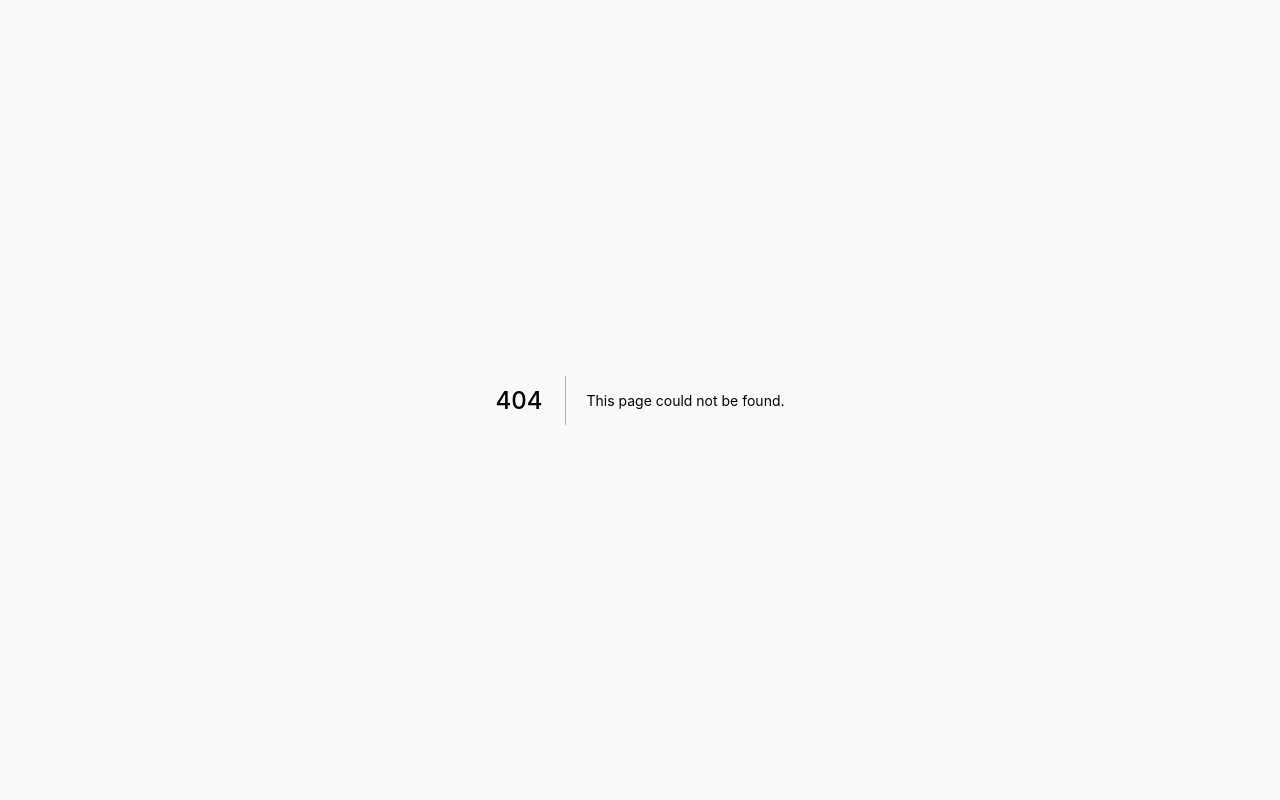
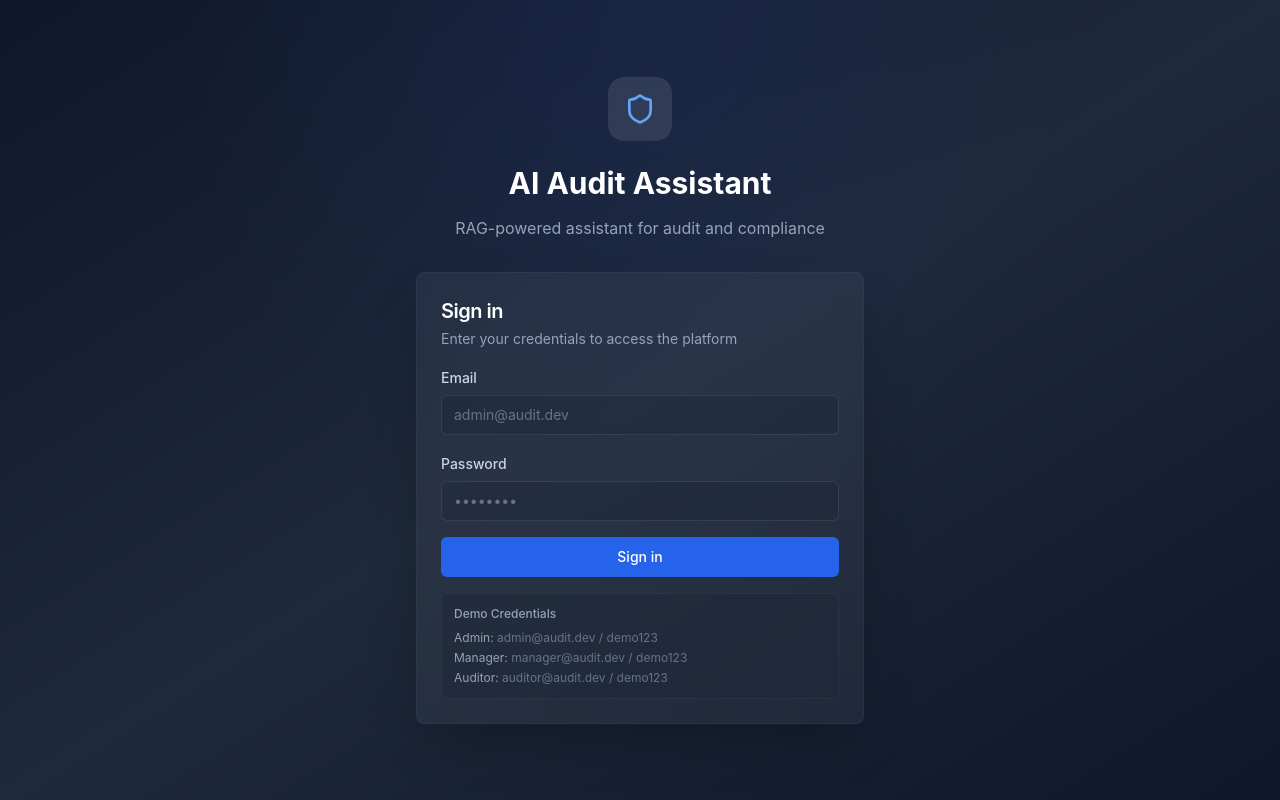
Before and after one commit to makbarsyahwana/audit-assistant-ui, a Next.js app: page /login in a window 1280 px wide. Before the commit this address had no page. Built offline with nearby package versions, Linux system fonts and the light colour scheme.

Commit message:
feat(auth): add NextAuth config, login page, middleware, and session provider

```diff
--- /dev/null
+++ b/src/app/api/auth/[...nextauth]/route.ts
@@ -0,0 +1,6 @@
+import NextAuth from "next-auth";
+import { authOptions } from "@/lib/auth";
+
+const handler = NextAuth(authOptions);
+
+export { handler as GET, handler as POST };
--- /dev/null
+++ b/src/app/login/page.tsx
@@ -0,0 +1,131 @@
+"use client";
+
+import { useState } from "react";
+import { signIn } from "next-auth/react";
+import { useRouter } from "next/navigation";
+import { Shield, AlertCircle } from "lucide-react";
+import { Button } from "@/components/ui/button";
+import { Input } from "@/components/ui/input";
+import { Card, CardContent, CardDescription, CardHeader, CardTitle } from "@/components/ui/card";
+import { VerticalCutReveal } from "@/components/fancy/vertical-cut-reveal";
+
+export default function LoginPage() {
+  const router = useRouter();
+  const [email, setEmail] = useState("");
+  const [password, setPassword] = useState("");
+  const [error, setError] = useState("");
+  const [loading, setLoading] = useState(false);
+
+  const handleSubmit = async (e: React.FormEvent) => {
+    e.preventDefault();
+    setError("");
+    setLoading(true);
+
+    try {
+      const result = await signIn("credentials", {
+        email,
+        password,
+        redirect: false,
+      });
+
+      if (result?.error) {
+        setError("Invalid email or password");
+      } else {
+        router.push("/");
+        router.refresh();
+      }
+    } catch {
+      setError("An unexpected error occurred");
+    } finally {
+      setLoading(false);
+    }
+  };
+
+  return (
+    <div className="min-h-screen flex items-center justify-center bg-gradient-to-br from-slate-900 via-slate-800 to-slate-900 px-4">
+      <div className="absolute inset-0 bg-[radial-gradient(ellipse_at_top,_var(--tw-gradient-stops))] from-blue-900/20 via-transparent to-transparent" />
+
+      <div className="relative w-full max-w-md space-y-8">
+        <div className="text-center">
+          <div className="inline-flex items-center justify-center w-16 h-16 rounded-2xl bg-white/10 backdrop-blur-sm mb-6">
+            <Shield className="w-8 h-8 text-blue-400" />
+          </div>
+          <h1 className="text-3xl font-bold text-white">
+            <VerticalCutReveal splitBy="words" staggerDuration={0.06}>
+              AI Audit Assistant
+            </VerticalCutReveal>
+          </h1>
+          <p className="mt-2 text-slate-400">
+            RAG-powered assistant for audit and compliance
+          </p>
+        </div>
+
+        <Card className="border-slate-700/50 bg-white/5 backdrop-blur-md shadow-2xl">
+          <CardHeader className="space-y-1 pb-4">
+            <CardTitle className="text-xl text-white">Sign in</CardTitle>
+            <CardDescription className="text-slate-400">
+              Enter your credentials to access the platform
+            </CardDescription>
+          </CardHeader>
+          <CardContent>
+            <form onSubmit={handleSubmit} className="space-y-4">
+              {error && (
+                <div className="flex items-center gap-2 rounded-md bg-rose-500/10 border border-rose-500/20 px-3 py-2 text-sm text-rose-400">
+                  <AlertCircle className="h-4 w-4 shrink-0" />
+                  {error}
+                </div>
+              )}
+
+              <div className="space-y-1.5">
+                <label htmlFor="email" className="text-sm font-medium text-slate-300">
+                  Email
+                </label>
+                <input
+                  id="email"
+                  type="email"
+                  value={email}
+                  onChange={(e) => setEmail(e.target.value)}
+                  placeholder="admin@audit.dev"
+                  required
+                  className="flex h-10 w-full rounded-md border border-slate-600/50 bg-slate-800/50 px-3 py-2 text-sm text-white placeholder:text-slate-500 focus-visible:outline-none focus-visible:ring-2 focus-visible:ring-blue-500 focus-visible:ring-offset-0"
+                />
+              </div>
+
+              <div className="space-y-1.5">
+                <label htmlFor="password" className="text-sm font-medium text-slate-300">
+                  Password
+                </label>
+                <input
+                  id="password"
+                  type="password"
+                  value={password}
+                  onChange={(e) => setPassword(e.target.value)}
+                  placeholder="••••••••"
+                  required
+                  className="flex h-10 w-full rounded-md border border-slate-600/50 bg-slate-800/50 px-3 py-2 text-sm text-white placeholder:text-slate-500 focus-visible:outline-none focus-visible:ring-2 focus-visible:ring-blue-500 focus-visible:ring-offset-0"
+                />
+              </div>
+
+              <Button
+                type="submit"
+                disabled={loading}
+                className="w-full bg-blue-600 hover:bg-blue-700 text-white"
+              >
+                {loading ? "Signing in..." : "Sign in"}
+              </Button>
+
+              <div className="mt-4 rounded-md bg-slate-800/50 border border-slate-700/50 p-3">
+                <p className="text-xs font-medium text-slate-400 mb-2">Demo Credentials</p>
+                <div className="space-y-1 text-xs text-slate-500">
+                  <p><span className="text-slate-400">Admin:</span> admin@audit.dev / demo123</p>
+                  <p><span className="text-slate-400">Manager:</span> manager@audit.dev / demo123</p>
+                  <p><span className="text-slate-400">Auditor:</span> auditor@audit.dev / demo123</p>
+                </div>
+              </div>
+            </form>
+          </CardContent>
+        </Card>
+      </div>
+    </div>
+  );
+}
--- /dev/null
+++ b/src/components/providers/session-provider.tsx
@@ -0,0 +1,7 @@
+"use client";
+
+import { SessionProvider as NextAuthSessionProvider } from "next-auth/react";
+
+export function SessionProvider({ children }: { children: React.ReactNode }) {
+  return <NextAuthSessionProvider>{children}</NextAuthSessionProvider>;
+}
--- /dev/null
+++ b/src/lib/auth.ts
@@ -0,0 +1,73 @@
+import type { NextAuthOptions } from "next-auth";
+import CredentialsProvider from "next-auth/providers/credentials";
+
+export const authOptions: NextAuthOptions = {
+  providers: [
+    CredentialsProvider({
+      name: "Credentials",
+      credentials: {
+        email: { label: "Email", type: "email" },
+        password: { label: "Password", type: "password" },
+      },
+      async authorize(credentials) {
+        // MVP: mock authentication — will connect to audit-assistant-api in production
+        if (!credentials?.email || !credentials?.password) {
+          return null;
+        }
+
+        // Demo users for development
+        const demoUsers: Record<string, { id: string; name: string; email: string; role: string }> = {
+          "admin@audit.dev": {
+            id: "usr_001",
+            name: "Admin User",
+            email: "admin@audit.dev",
+            role: "admin",
+          },
+          "manager@audit.dev": {
+            id: "usr_002",
+            name: "Sarah Chen",
+            email: "manager@audit.dev",
+            role: "audit_manager",
+          },
+          "auditor@audit.dev": {
+            id: "usr_003",
+            name: "James Wilson",
+            email: "auditor@audit.dev",
+            role: "auditor",
+          },
+        };
+
+        const user = demoUsers[credentials.email];
+        if (user && credentials.password === "demo123") {
+          return user;
+        }
+
+        return null;
+      },
+    }),
+  ],
+  callbacks: {
+    async jwt({ token, user }) {
+      if (user) {
+        token.id = user.id;
+        token.role = (user as any).role;
+      }
+      return token;
+    },
+    async session({ session, token }) {
+      if (session.user) {
+        (session.user as any).id = token.id;
+        (session.user as any).role = token.role;
+      }
+      return session;
+    },
+  },
+  pages: {
+    signIn: "/login",
+  },
+  session: {
+    strategy: "jwt",
+    maxAge: 8 * 60 * 60, // 8 hours
+  },
+  secret: process.env.NEXTAUTH_SECRET || "dev-secret-change-in-production",
+};
```
Also changed, not shown: src/middleware.ts (added, +13 -0 lines).
